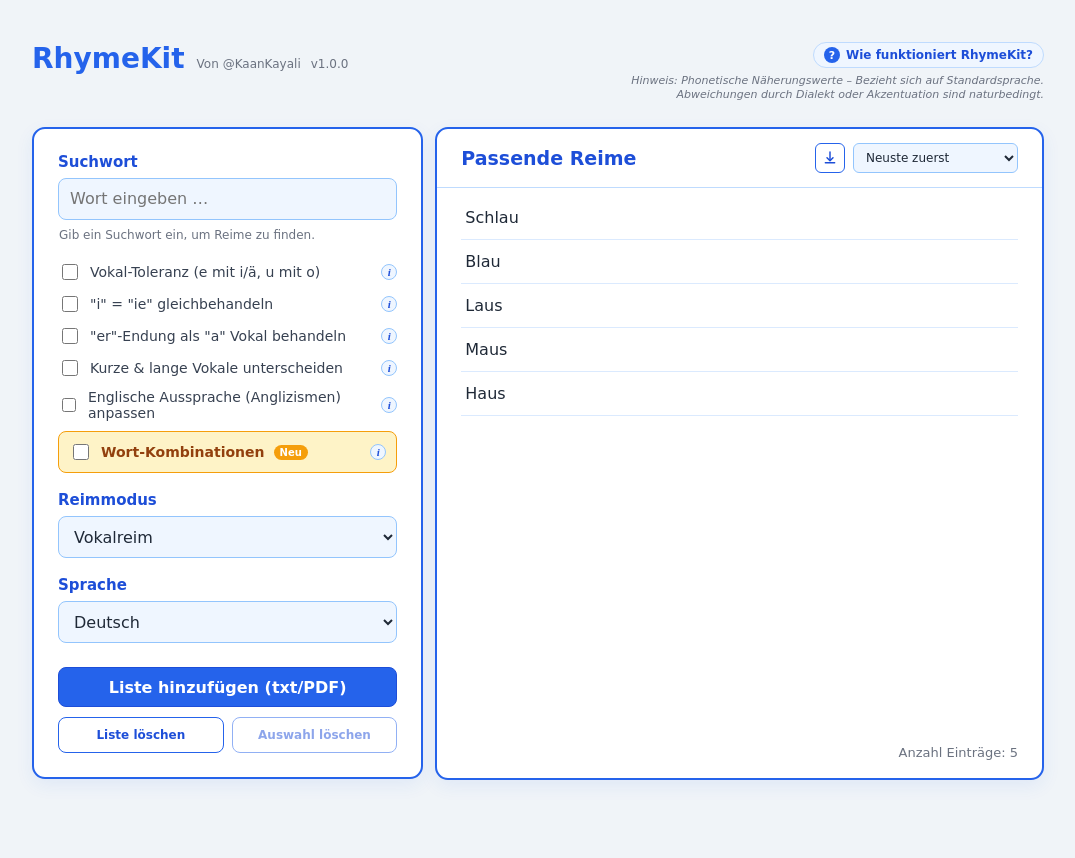
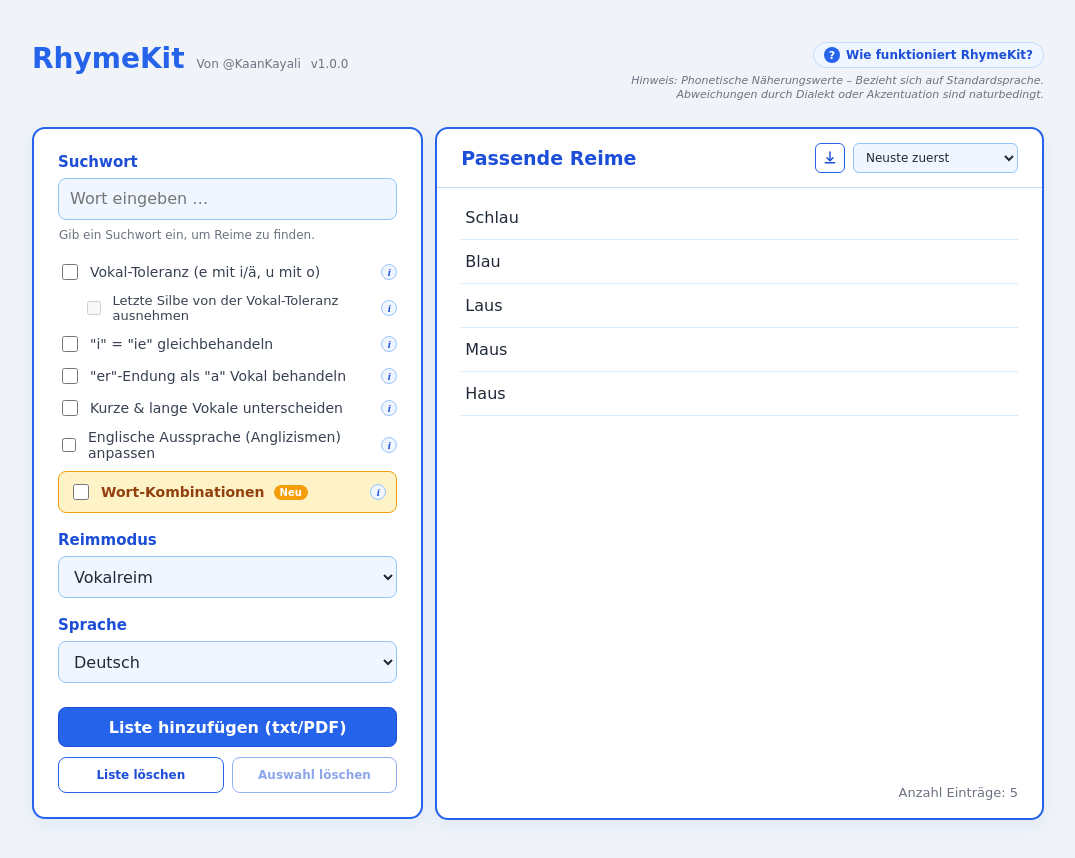
Before and after one commit to KaanKayali/RhymeKit, a React (Vite) app: page / in a window 1280 px wide. Shown: the top 858 px of the page, without its empty margins (102-1177 px from the left). Before the commit the page ends 822 px from the top, so only its background shows below. Built offline with nearby package versions, Linux system fonts and the light colour scheme.

Commit message:
Add suboption to disable vowel tolerance for the last syllable

```diff
--- a/src/App.jsx
+++ b/src/App.jsx
@@ -54,12 +54,13 @@ export default function App() {
       wordList,
       treatErAsA: settings.treatErAsA,
       vowelTolerance: settings.vowelTolerance,
+      strictLastSyllable: settings.strictLastSyllable,
       treatIAsIe: settings.treatIAsIe,
       normalizeAnglicisms: settings.normalizeAnglicisms,
       includeCombinations: settings.additionalWords,
       distinguishVowelLength: settings.distinguishVowelLength,
     }),
-    [debouncedSearchTerm, rhymeType, language, wordList, settings.treatErAsA, settings.vowelTolerance, settings.treatIAsIe, settings.normalizeAnglicisms, settings.additionalWords, settings.distinguishVowelLength],
+    [debouncedSearchTerm, rhymeType, language, wordList, settings.treatErAsA, settings.vowelTolerance, settings.strictLastSyllable, settings.treatIAsIe, settings.normalizeAnglicisms, settings.additionalWords, settings.distinguishVowelLength],
   )
 
   useLayoutEffect(() => {
--- a/src/components/LeftPanel.jsx
+++ b/src/components/LeftPanel.jsx
@@ -130,6 +130,16 @@ export default function LeftPanel({
             <input type="checkbox" checked={settings.vowelTolerance} onChange={(e) => onSettingChange('vowelTolerance', e.target.checked)} />
             <span>Vokal-Toleranz (e mit i/ä, u mit o)</span>
             <InfoTooltip text="Gleicht ungleiche Vokale an, die phonetisch ähnlich klingen (z. B. 'Wenden', 'Winden', 'Wänden')." />
+          </label>
+          <label className="checkbox-label checkbox-suboption">
+            <input
+              type="checkbox"
+              checked={settings.strictLastSyllable}
+              disabled={!settings.vowelTolerance}
+              onChange={(e) => onSettingChange('strictLastSyllable', e.target.checked)}
+            />
+            <span>Letzte Silbe von der Vokal-Toleranz ausnehmen</span>
+            <InfoTooltip text="Die letzte Vokal-Silbe jedes Wortes muss exakt übereinstimmen; die Vokal-Toleranz bleibt für frühere Silben aktiv." />
           </label>
           <label className="checkbox-label">
             <input type="checkbox" checked={settings.treatIAsIe} onChange={(e) => onSettingChange('treatIAsIe', e.target.checked)} />
--- a/src/components/LogicExplanationModal.jsx
+++ b/src/components/LogicExplanationModal.jsx
@@ -61,6 +61,9 @@ export default function LogicExplanationModal({ onClose }) {
                 <strong>Vokal-Toleranz (e mit i/ä, u mit o):</strong> Behandelt <code>e</code> und <code>i</code> sowie <code>e</code> und <code>ä</code> als passend, ohne <code>i</code> und <code>ä</code> direkt gleichzusetzen.
               </li>
               <li>
+                <strong>Letzte Silbe ausnehmen:</strong> Wenn die Vokal-Toleranz aktiv ist, muss die letzte Vokalsilbe jedes Wortes exakt übereinstimmen; frühere Silben bleiben tolerant.
+              </li>
+              <li>
                 <strong>i = ie gleichbehandeln:</strong> Gleicht kurzes <code>i</code> und langes <code>ie</code> an (z.&nbsp;B. <em>Lid</em> = <em>Lied</em>).
               </li>
               <li>
--- a/src/index.css
+++ b/src/index.css
@@ -41,6 +41,7 @@ button { cursor: pointer; }
 
 .checkbox-group { display: grid; gap: 10px; margin: 18px 0; }
 .checkbox-label { display: flex; align-items: center; gap: 9px; color: #374151; font-size: 14px; }
+.checkbox-suboption { margin-left: 25px; font-size: 13px; }
 .checkbox-label input { accent-color: #2563eb; width: 16px; height: 16px; }
 .combination-option { border: 1px solid #f59e0b; border-radius: 8px; background: #fef3c7; padding: 9px 10px; }
 .combination-option .checkbox-label { color: #92400e; }
--- a/src/utils/preferences.js
+++ b/src/utils/preferences.js
@@ -2,6 +2,7 @@ const PREFERENCES_STORAGE_KEY = 'rhymekit_preferences'
 
 export const DEFAULT_SETTINGS = {
   vowelTolerance: false,
+  strictLastSyllable: false,
   additionalWords: false,
   treatErAsA: false,
   treatIAsIe: false,
@@ -41,6 +42,7 @@ export function loadPreferences() {
       sortMode: SORT_MODES.has(parsedPreferences.sortMode) ? parsedPreferences.sortMode : DEFAULT_PREFERENCES.sortMode,
       settings: {
         vowelTolerance: isBoolean(settings.vowelTolerance) ? settings.vowelTolerance : DEFAULT_SETTINGS.vowelTolerance,
+        strictLastSyllable: isBoolean(settings.strictLastSyllable) ? settings.strictLastSyllable : DEFAULT_SETTINGS.strictLastSyllable,
         additionalWords: isBoolean(settings.additionalWords) ? settings.additionalWords : DEFAULT_SETTINGS.additionalWords,
         treatErAsA: isBoolean(settings.treatErAsA) ? settings.treatErAsA : DEFAULT_SETTINGS.treatErAsA,
         treatIAsIe: isBoolean(settings.treatIAsIe) ? settings.treatIAsIe : DEFAULT_SETTINGS.treatIAsIe,
--- a/src/utils/rhymeEngine.js
+++ b/src/utils/rhymeEngine.js
@@ -103,22 +103,28 @@ export function normalizeAnglicismPhonetics(word) {
   return normalizedWord
 }
 
-function vowelsAreCompatible(firstVowel, secondVowel, vowelTolerance, treatIAsIe) {
+function vowelsAreCompatible(firstVowel, secondVowel, vowelTolerance, treatIAsIe, allowTolerance = true) {
   const [firstBase, firstTag] = firstVowel.split(':')
   const [secondBase, secondTag] = secondVowel.split(':')
   if (firstTag !== secondTag) return false
   if (firstBase === secondBase) return true
   if (treatIAsIe && ((firstBase === 'i' && secondBase === 'ie') || (firstBase === 'ie' && secondBase === 'i'))) return true
-  if (!vowelTolerance) return false
+  if (!vowelTolerance || !allowTolerance) return false
 
   return (firstBase === 'e' && (secondBase === 'i' || secondBase === 'ä'))
     || (secondBase === 'e' && (firstBase === 'i' || firstBase === 'ä'))
     || ((firstBase === 'u' && secondBase === 'o') || (firstBase === 'o' && secondBase === 'u'))
 }
 
-function vowelSequencesMatch(firstSequence, secondSequence, vowelTolerance, treatIAsIe) {
+function vowelSequencesMatch(firstSequence, secondSequence, vowelTolerance, treatIAsIe, strictLastSyllable = false) {
   return firstSequence.length === secondSequence.length
-    && firstSequence.every((vowel, index) => vowelsAreCompatible(vowel, secondSequence[index], vowelTolerance, treatIAsIe))
+    && firstSequence.every((vowel, index) => vowelsAreCompatible(
+      vowel,
+      secondSequence[index],
+      vowelTolerance,
+      treatIAsIe,
+      !strictLastSyllable || index < firstSequence.length - 1,
+    ))
 }
 
 function preparePhoneticWord(word, language, treatErAsA, normalizeAnglicisms) {
@@ -141,7 +147,7 @@ function toResult(word, isCombination = false) {
  * Builds two-word results through indexed vowel partitions, avoiding a scan of
  * every possible pair. Only 100 generated combinations are retained.
  */
-function findTwoWordCombinations({ uniqueWordList, targetVowels, language, treatErAsA, vowelTolerance, treatIAsIe, normalizeAnglicisms, distinguishVowelLength }) {
+function findTwoWordCombinations({ uniqueWordList, targetVowels, language, treatErAsA, vowelTolerance, strictLastSyllable, treatIAsIe, normalizeAnglicisms, distinguishVowelLength }) {
   if (targetVowels.length < 2) return []
 
   const wordsWithVowels = []
@@ -159,9 +165,9 @@ function findTwoWordCombinations({ uniqueWordList, targetVowels, language, treat
     const firstTarget = targetVowels.slice(0, splitIndex)
     const secondTarget = targetVowels.slice(splitIndex)
     const firstWords = wordsWithVowels
-      .filter(({ vowels }) => vowelSequencesMatch(vowels, firstTarget, vowelTolerance, treatIAsIe))
+      .filter(({ vowels }) => vowelSequencesMatch(vowels, firstTarget, vowelTolerance, treatIAsIe, strictLastSyllable))
     const secondWords = wordsWithVowels
-      .filter(({ vowels }) => vowelSequencesMatch(vowels, secondTarget, vowelTolerance, treatIAsIe))
+      .filter(({ vowels }) => vowelSequencesMatch(vowels, secondTarget, vowelTolerance, treatIAsIe, strictLastSyllable))
 
     for (const { word: firstWord } of firstWords) {
       for (const { word: secondWord } of secondWords) {
@@ -190,6 +196,7 @@ export function findRhymes({
   wordList,
   treatErAsA = false,
   vowelTolerance = false,
+  strictLastSyllable = false,
   treatIAsIe = false,
   normalizeAnglicisms = false,
   includeCombinations = false,
@@ -224,15 +231,15 @@ export function findRhymes({
 
     switch (rhymeType) {
       case 'vowel':
-        return inputVowels.length > 0 && vowelSequencesMatch(inputVowels, entryVowels, vowelTolerance, treatIAsIe)
+        return inputVowels.length > 0 && vowelSequencesMatch(inputVowels, entryVowels, vowelTolerance, treatIAsIe, strictLastSyllable)
       case 'consonant':
         return inputEnding.length > 0 && inputEnding === entryEnding
       case 'vowel_ending':
-        return inputVowels.length > 0 && vowelSequencesMatch(inputVowels, entryVowels, vowelTolerance, treatIAsIe) && inputEnding.length > 0 && inputEnding === entryEnding
+        return inputVowels.length > 0 && vowelSequencesMatch(inputVowels, entryVowels, vowelTolerance, treatIAsIe, strictLastSyllable) && inputEnding.length > 0 && inputEnding === entryEnding
       case 'frame_vowel':
         return inputVowels.length > 0 && entryVowels.length > 0 && inputVowels.length === entryVowels.length
           && vowelsAreCompatible(inputVowels[0], entryVowels[0], vowelTolerance, treatIAsIe)
-          && vowelsAreCompatible(inputVowels.at(-1), entryVowels.at(-1), vowelTolerance, treatIAsIe)
+          && vowelsAreCompatible(inputVowels.at(-1), entryVowels.at(-1), vowelTolerance, treatIAsIe, !strictLastSyllable)
       default:
         return false
     }
@@ -242,6 +249,6 @@ export function findRhymes({
 
   return [
     ...directMatches,
-    ...findTwoWordCombinations({ uniqueWordList, targetVowels: inputVowels, language, treatErAsA, vowelTolerance, treatIAsIe, normalizeAnglicisms, distinguishVowelLength }),
+    ...findTwoWordCombinations({ uniqueWordList, targetVowels: inputVowels, language, treatErAsA, vowelTolerance, strictLastSyllable, treatIAsIe, normalizeAnglicisms, distinguishVowelLength }),
   ]
 }
```
